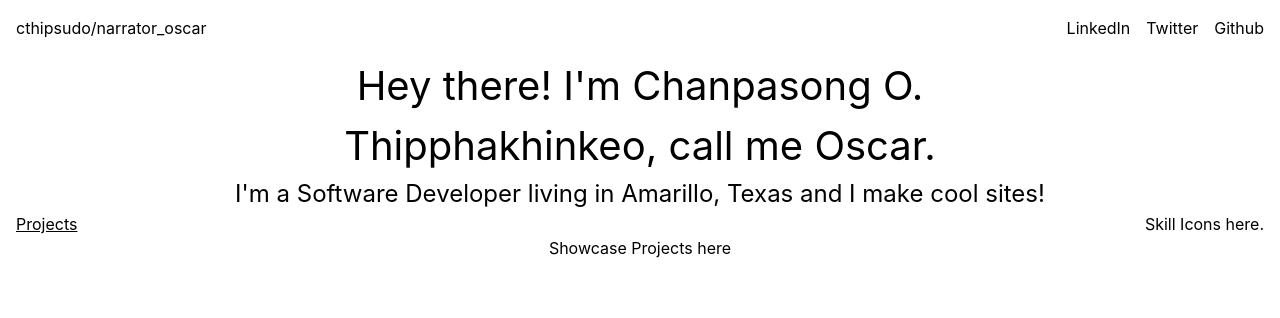
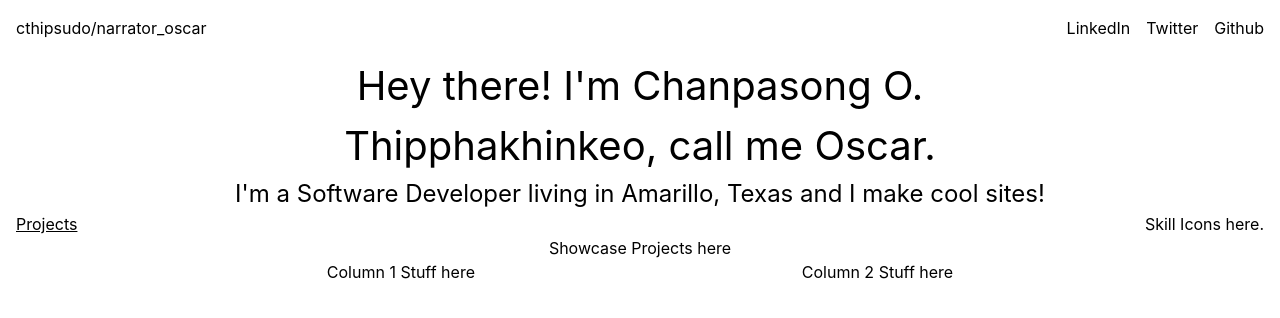
Before and after one commit to cthipsudo/portfolio-refresh, a React (Create React App) app: page / in a window 1280 px wide. Shown: the top 318 px of the page. Built offline with nearby package versions, Linux system fonts and the light colour scheme.

Commit message:
Created About section component

```diff
--- a/src/App.js
+++ b/src/App.js
@@ -4,6 +4,7 @@ import './App.css';
 import Header from './components/Header';
 import Hero from './components/Hero';
 import ProjectSection from './components/ProjectSection';
+import About from './components/About';
 
 function App() {
   return (
@@ -11,6 +12,7 @@ function App() {
       <Header/>
       <Hero/>
       <ProjectSection />
+      <About />
     </div>
   );
 }
--- /dev/null
+++ b/src/components/About.js
@@ -0,0 +1,15 @@
+
+const About = () => {
+  return(
+    <section className="flex justify-evenly items-center">
+      <div className="col col1">
+        Column 1 Stuff here
+      </div>
+      <div className="col col2">
+        Column 2 Stuff here
+      </div>
+    </section>
+  );
+}
+
+export default About;
```
